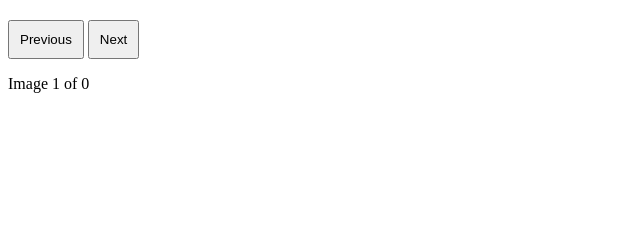
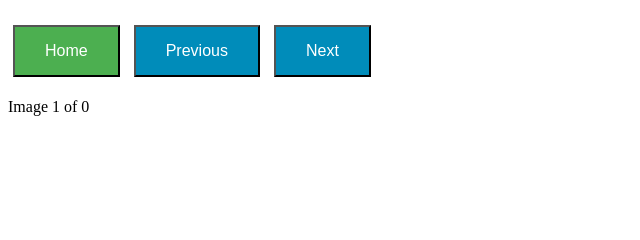
Before and after one commit to johnxiao3/stock-adviser, a Flask app: page /images1/1 in a window 1280 px wide. Shown: the part 98-338 px from the top of the page, without its empty margins (0-640 px from the left). Run offline with Flask 3, Linux system fonts and the light colour scheme; data that the repository does not hold is empty.

Commit message:
change button size

```diff
--- a/templates/gallery_slide.html
+++ b/templates/gallery_slide.html
@@ -7,7 +7,9 @@
         img { max-width: 100%; max-height: 500px; }
         #gallery-container { text-align: center; margin: 20px; }
         #nav-buttons { margin-top: 10px; }
-        button { padding: 10px; }
+        button { padding: 15px 30px; font-size: 16px; margin: 5px; }
+        #homeBtn { background-color: #4CAF50; color: white; }
+        #prevBtn, #nextBtn { background-color: #008CBA; color: white; }
     </style>
 </head>
 <body>
@@ -16,6 +18,7 @@
         <img id="galleryImage" src="" alt="Loading image...">
     </div>
     <div id="nav-buttons">
+        <button id="homeBtn" onclick="window.location.href='/'">Home</button>
         <button id="prevBtn">Previous</button>
         <button id="nextBtn">Next</button>
     </div>
```
